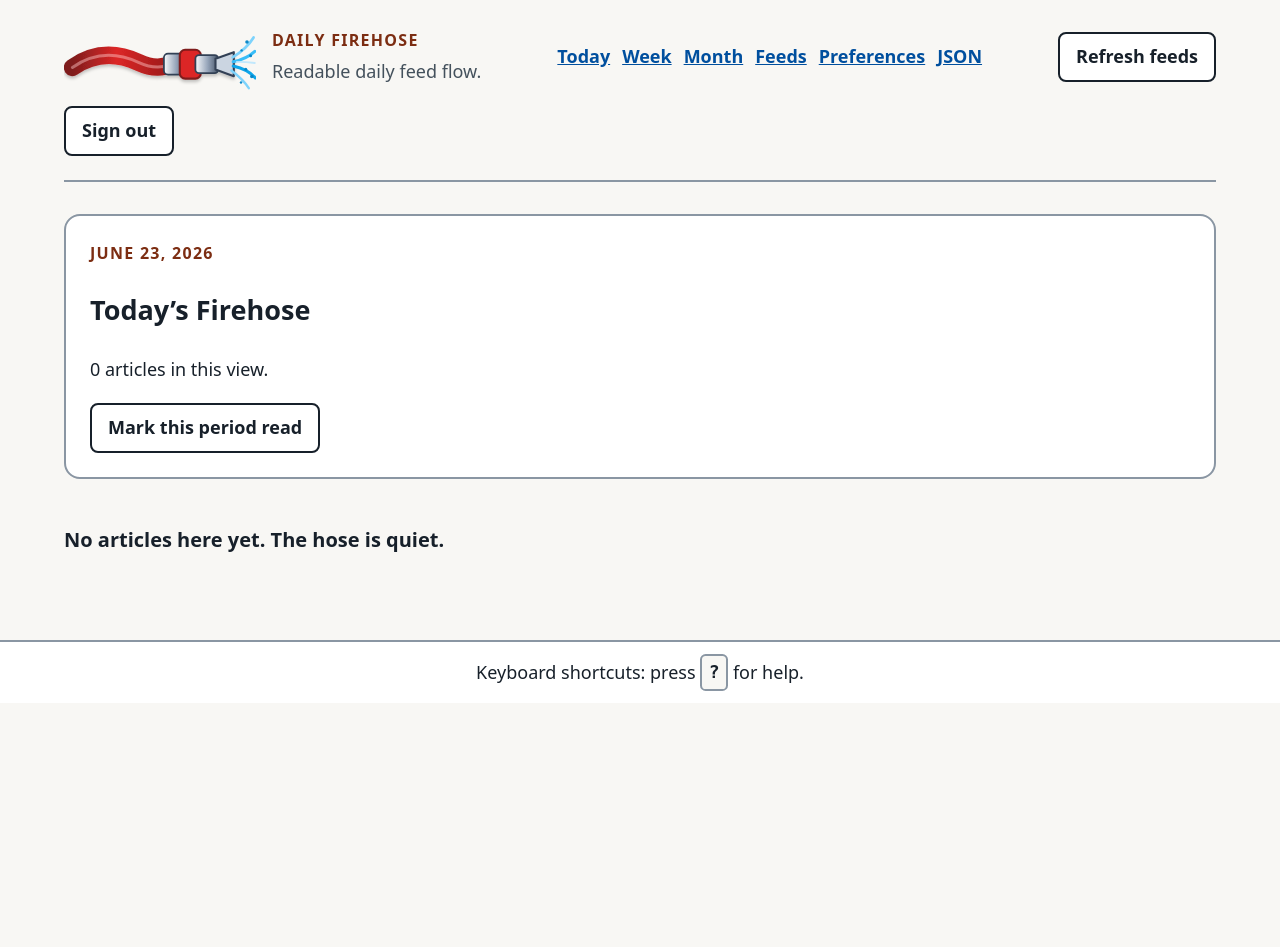
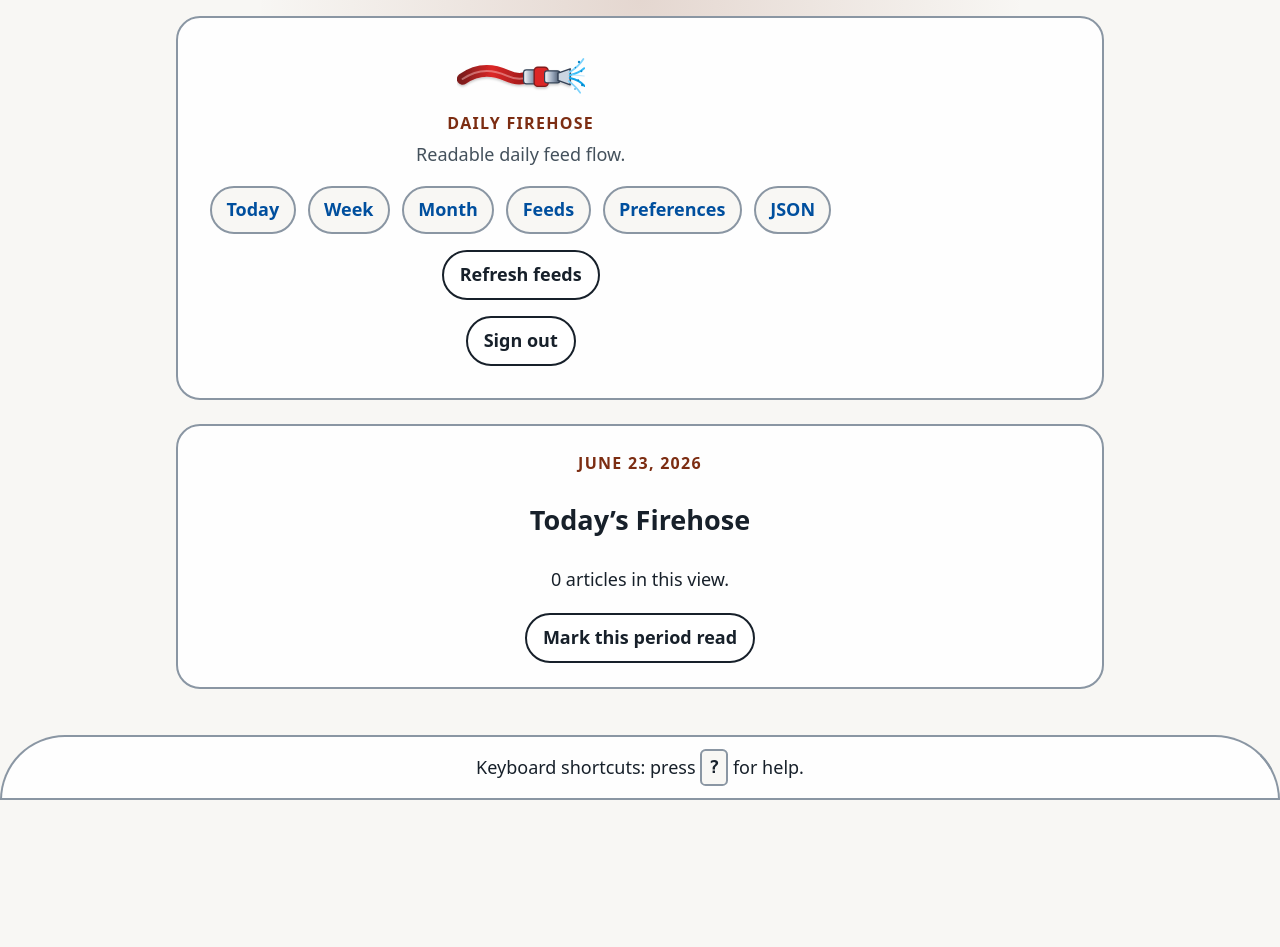
Before and after one commit to feoh/daily-firehose, a Django app: page / in a window 1280 px wide. Before the commit the page ends 691 px from the top, so only its background shows below. Run offline with Django 5.2, Linux system fonts and the light colour scheme; a user stored in the database is signed in; tables that the repository leaves empty hold one stand-in row (values such as "Sample post").

Commit message:
Add focus mode display preference

```diff
--- a/feeds/models.py
+++ b/feeds/models.py
@@ -233,6 +233,7 @@ class UserPreference(models.Model):
     )
     theme = models.CharField(max_length=32, choices=Theme.choices, default=Theme.SYSTEM)
     compact = models.BooleanField(default=False)
+    focus_mode = models.BooleanField(default=False)
 
     def __str__(self) -> str:
         return f"Preferences for {self.user}"
--- a/static/css/site.css
+++ b/static/css/site.css
@@ -457,6 +457,121 @@ kbd {
 	font-size: 1.35rem;
 }
 
+.focus-mode {
+	background:
+		radial-gradient(
+			circle at top,
+			color-mix(in srgb, var(--accent), transparent 84%),
+			transparent 24rem
+		),
+		var(--background);
+}
+
+.focus-mode .site-header,
+.focus-mode main {
+	width: min(58rem, calc(100% - 2rem));
+}
+
+.focus-mode .site-header {
+	display: grid;
+	justify-items: center;
+	margin-top: 1rem;
+	padding: clamp(1rem, 3vw, 2rem);
+	border: 0.125rem solid var(--border);
+	border-radius: 1.5rem;
+	background: color-mix(in srgb, var(--surface), var(--background) 12%);
+	text-align: center;
+}
+
+.focus-mode .brand-lockup {
+	flex-direction: column;
+}
+
+.focus-mode .masthead-image {
+	width: clamp(5rem, 14vw, 8rem);
+}
+
+.focus-mode .site-nav {
+	justify-content: center;
+}
+
+.focus-mode .site-nav a {
+	min-height: 2.75rem;
+	padding: 0.45rem 0.9rem;
+	border: 0.125rem solid var(--border);
+	border-radius: 999px;
+	background: var(--background);
+	text-decoration: none;
+}
+
+.focus-mode main {
+	padding-block: 1.5rem 4rem;
+}
+
+.focus-mode .page-heading,
+.focus-mode .form-panel,
+.focus-mode .auth-panel,
+.focus-mode .article-card,
+.focus-mode .message,
+.focus-mode .keyboard-help-panel {
+	border-radius: 1.5rem;
+	background: color-mix(in srgb, var(--surface), var(--background) 8%);
+}
+
+.focus-mode .page-heading,
+.focus-mode .form-panel,
+.focus-mode .auth-panel {
+	text-align: center;
+}
+
+.focus-mode .page-heading form,
+.focus-mode .form-panel form,
+.focus-mode .auth-panel form {
+	display: grid;
+	justify-items: center;
+	gap: 0.75rem;
+}
+
+.focus-mode .article-grid {
+	gap: 1rem;
+}
+
+.focus-mode .article-card {
+	padding: clamp(1.25rem, 4vw, 2.5rem);
+	box-shadow: 0 1rem 2rem color-mix(in srgb, var(--text), transparent 92%);
+}
+
+.focus-mode .article-card h2 {
+	font-size: clamp(1.6rem, 4vw, 2.6rem);
+	letter-spacing: -0.03em;
+}
+
+.focus-mode .article-meta,
+.focus-mode .article-actions {
+	justify-content: center;
+}
+
+.focus-mode .article-actions {
+	margin-top: 1.25rem;
+}
+
+.focus-mode button,
+.focus-mode .button-link {
+	border-radius: 999px;
+}
+
+.focus-mode .button-link {
+	border-color: var(--accent);
+	background: var(--accent);
+	color: var(--background);
+}
+
+.focus-mode .keyboard-hint {
+	border: 0.125rem solid var(--border);
+	border-radius: 999px 999px 0 0;
+	background: color-mix(in srgb, var(--surface), var(--background) 8%);
+}
+
 @media (max-width: 42rem) {
 	.brand-lockup {
 		align-items: flex-start;
--- a/templates/base.html
+++ b/templates/base.html
@@ -10,7 +10,7 @@
     {% block extra_head %}{% endblock %}
   </head>
   <body
-    class="theme-{{ preferences.theme|default:'system' }}{% if preferences.compact %} compact{% endif %}"
+    class="theme-{{ preferences.theme|default:'system' }}{% if preferences.compact %} compact{% endif %}{% if preferences.focus_mode %} focus-mode{% endif %}"
   >
     <a class="skip-link" href="#main-content">Skip to main content</a>
     <header class="site-header">
```
Also changed, not shown: feeds/api.py (+9 -1 lines), feeds/forms.py (+15 -2 lines), feeds/tests.py (+32 -0 lines), feeds/migrations/0006_userpreference_focus_mode.py (added).
